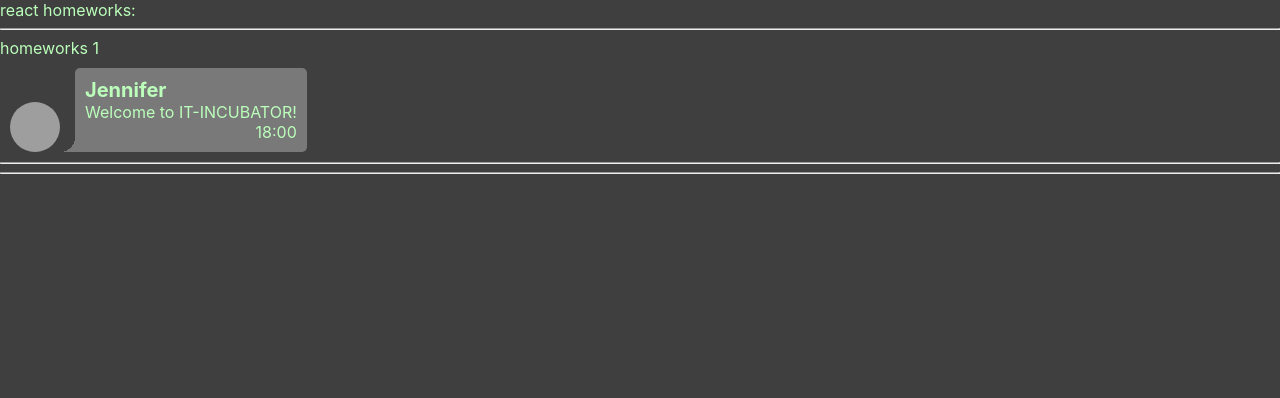
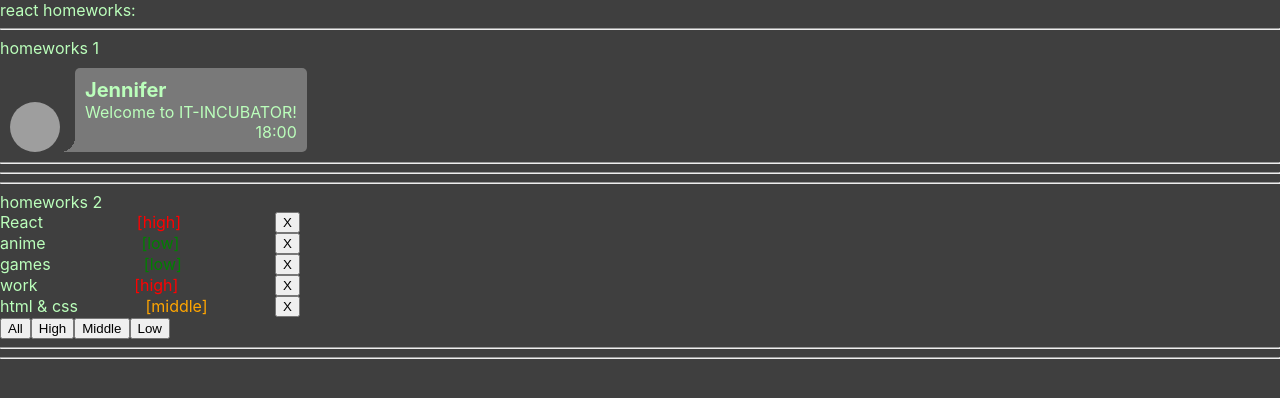
Before and after one commit to EvgeniyZamatevskiy/react-homeworks-by-ignat, a React (Create React App) app: page / in a window 1280 px wide. Shown: the top 398 px of the page. Built offline with nearby package versions, Linux system fonts and the light colour scheme; grey boxes are pictures that could not be loaded.

Commit message:
homework 2

```diff
--- a/src/p1-main/m1-ui/u1-app/App.tsx
+++ b/src/p1-main/m1-ui/u1-app/App.tsx
@@ -1,13 +1,14 @@
 import React from 'react'
 import s from './App.module.css'
 import HW1 from '../../../p2-homeworks/h1/HW1'
+import HW2 from '../../../p2-homeworks/h2/HW2'
 
 function App() {
     return (
         <div className={s.App}>
             <div>react homeworks:</div>
-            <HW1/>
-            {/*<HW2/>*/}
+            <HW1 />
+            <HW2 />
             {/*<HW3/>*/}
             {/*<HW4/>*/}
             {/*<HW5/>*/}
--- /dev/null
+++ b/src/p2-homeworks/h2/Affair.module.css
@@ -0,0 +1,22 @@
+.affair {
+   max-width: 300px;
+
+}
+
+.content {
+   display: flex;
+   justify-content: space-between;
+
+}
+
+.high {
+   color: red;
+}
+
+.low {
+   color: green;
+}
+
+.middle {
+   color: orange;
+}
--- a/src/p2-homeworks/h2/Affair.tsx
+++ b/src/p2-homeworks/h2/Affair.tsx
@@ -1,19 +1,35 @@
 import React from 'react'
+import { AffairType } from './HW2'
+import s from './Affair.module.css'
 
 type AffairPropsType = {
-    // key не нужно типизировать
-    affair: any // need to fix any
-    deleteAffairCallback: any // need to fix any
+    affair: AffairType
+    deleteAffairCallback: (_id: number) => void
 }
 
 function Affair(props: AffairPropsType) {
-    const deleteCallback = () => {}// need to fix
+    const deleteCallback = () => {
+        props.deleteAffairCallback(props.affair._id)
+    }
+
+    const priorityClasses = [s.priority]
+    props.affair.priority === 'middle' && priorityClasses.push(s.middle)
+    props.affair.priority === 'high' && priorityClasses.push(s.high)
+    props.affair.priority === 'low' && priorityClasses.push(s.low)
 
     return (
-        <div>
-            // show some text
+        <div className={s.affair}>
 
-            <button onClick={deleteCallback}>X</button>
+            <div className={s.content}>
+                {props.affair.name}
+
+                <div className={priorityClasses.join(' ')}>
+                    [{props.affair.priority}]
+                </div>
+
+                <button onClick={deleteCallback}>X</button>
+
+            </div>
         </div>
     )
 }
--- a/src/p2-homeworks/h2/Affairs.tsx
+++ b/src/p2-homeworks/h2/Affairs.tsx
@@ -1,32 +1,38 @@
 import React from 'react'
 import Affair from './Affair'
-import {AffairType} from './HW2'
+import { AffairType, FilterType } from './HW2'
 
-type AffairsPropsType = { // need to fix any
-    data: any
-    setFilter: any
-    deleteAffairCallback: any
+type AffairsPropsType = {
+    data: Array<AffairType>
+    setFilter: (value: FilterType) => void
+    deleteAffairCallback: (_id: number) => void
 }
 
 function Affairs(props: AffairsPropsType) {
     const mappedAffairs = props.data.map((a: AffairType) => (
-        <Affair // should work
-            key={a._id} // кеи ОБЯЗАТЕЛЬНЫ в 99% - так что лучше их писать всегда при создании компонент в мапе
+        <Affair
+            key={a._id}
             affair={a}
             deleteAffairCallback={props.deleteAffairCallback}
         />
     ))
 
-    const setAll = () => {} // need to fix
-    const setHigh = () => {}
-    const setMiddle = () => {}
-    const setLow = () => {}
+    const setAll = () => {
+        props.setFilter('all')
+    }
+    const setHigh = () => {
+        props.setFilter('high')
+    }
+    const setMiddle = () => {
+        props.setFilter('middle')
+    }
+    const setLow = () => {
+        props.setFilter('low')
+    }
 
     return (
         <div>
-
             {mappedAffairs}
-
             <button onClick={setAll}>All</button>
             <button onClick={setHigh}>High</button>
             <button onClick={setMiddle}>Middle</button>
--- a/src/p2-homeworks/h2/HW2.tsx
+++ b/src/p2-homeworks/h2/HW2.tsx
@@ -1,39 +1,51 @@
-import React, {useState} from 'react'
+import React, { useState } from 'react'
 import Affairs from './Affairs'
 
-// types
-export type AffairPriorityType = any // need to fix any
-export type AffairType = any // need to fix any
+export type AffairPriorityType = 'high' | 'low' | 'middle'
+export type AffairType = {
+    _id: number
+    name: string
+    priority: string
+}
 export type FilterType = 'all' | AffairPriorityType
 
-// constants
-const defaultAffairs: any = [ // need to fix any
-    {_id: 1, name: 'React', priority: 'high'},
-    {_id: 2, name: 'anime', priority: 'low'},
-    {_id: 3, name: 'games', priority: 'low'},
-    {_id: 4, name: 'work', priority: 'high'},
-    {_id: 5, name: 'html & css', priority: 'middle'},
+const defaultAffairs: Array<AffairType> = [
+    { _id: 1, name: 'React', priority: 'high' },
+    { _id: 2, name: 'anime', priority: 'low' },
+    { _id: 3, name: 'games', priority: 'low' },
+    { _id: 4, name: 'work', priority: 'high' },
+    { _id: 5, name: 'html & css', priority: 'middle' },
 ]
 
-// pure helper functions
-export const filterAffairs = (affairs: any, filter: any): any => { // need to fix any
-    if (filter === 'all') return affairs
-    else return // need to fix
+export const filterAffairs = (affairs: Array<AffairType>, filter: FilterType): Array<AffairType> => {
+    if (filter === 'all') {
+        return affairs
+    }
+    if (filter === 'high') {
+        return affairs.filter(item => item.priority === 'high')
+    }
+    if (filter === 'low') {
+        return affairs.filter(item => item.priority === 'low')
+    }
+    if (filter === 'middle') {
+        return affairs.filter(item => item.priority === 'middle')
+    }
+    return affairs
 }
-export const deleteAffair = (affairs: any, _id: any): any => { // need to fix any
-    return // need to fix
+export const deleteAffair = (affairs: Array<AffairType>, _id: number): Array<AffairType> => {
+    return affairs.filter(item => item._id !== _id)
 }
 
 function HW2() {
-    const [affairs, setAffairs] = useState<any>(defaultAffairs) // need to fix any
+    const [affairs, setAffairs] = useState<Array<AffairType>>(defaultAffairs)
     const [filter, setFilter] = useState<FilterType>('all')
 
     const filteredAffairs = filterAffairs(affairs, filter)
-    const deleteAffairCallback = (_id: any) => setAffairs(deleteAffair(affairs, _id)) // need to fix any
+    const deleteAffairCallback = (_id: number) => setAffairs(deleteAffair(affairs, _id))
 
     return (
         <div>
-            <hr/>
+            <hr />
             homeworks 2
 
             {/*should work (должно работать)*/}
@@ -43,10 +55,10 @@
                 deleteAffairCallback={deleteAffairCallback}
             />
 
-            <hr/>
+            <hr />
             {/*для личного творчества, могу проверить*/}
             {/*<AlternativeAffairs/>*/}
-            <hr/>
+            <hr />
         </div>
     )
 }
```
